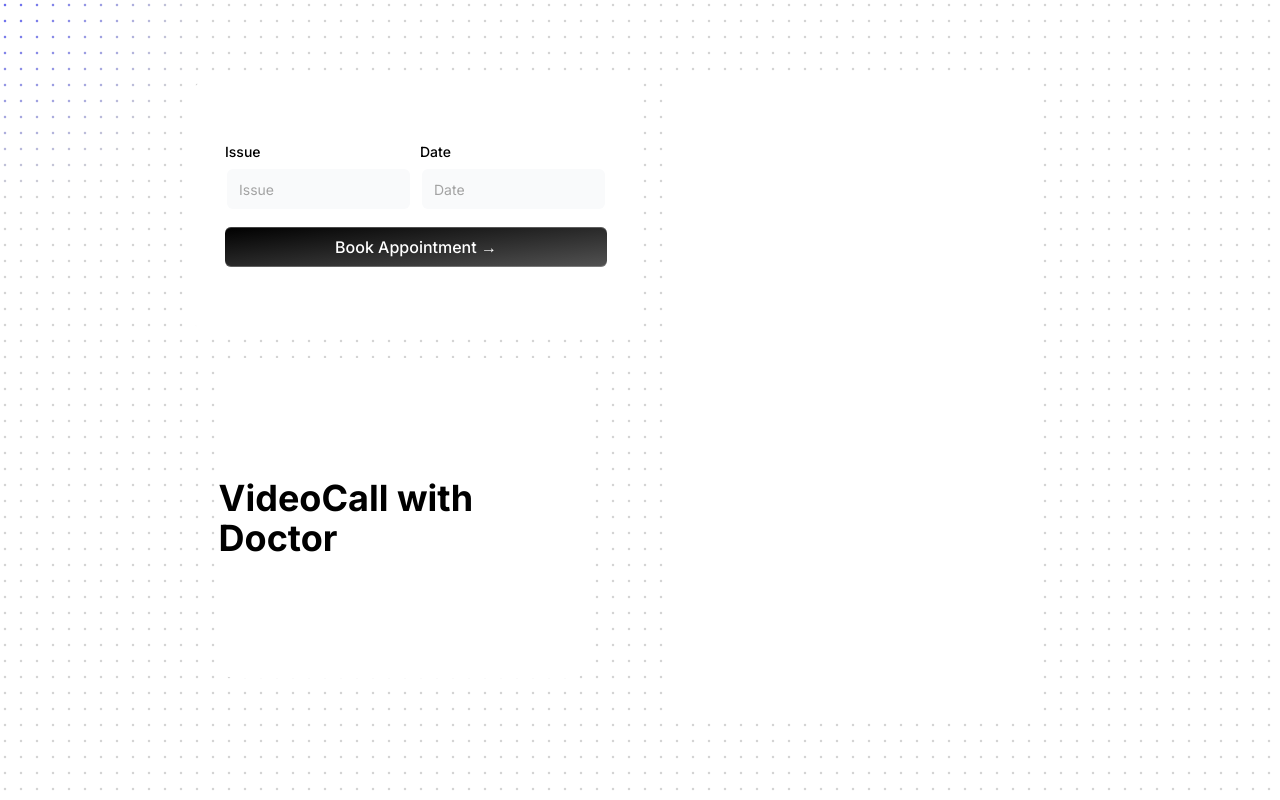
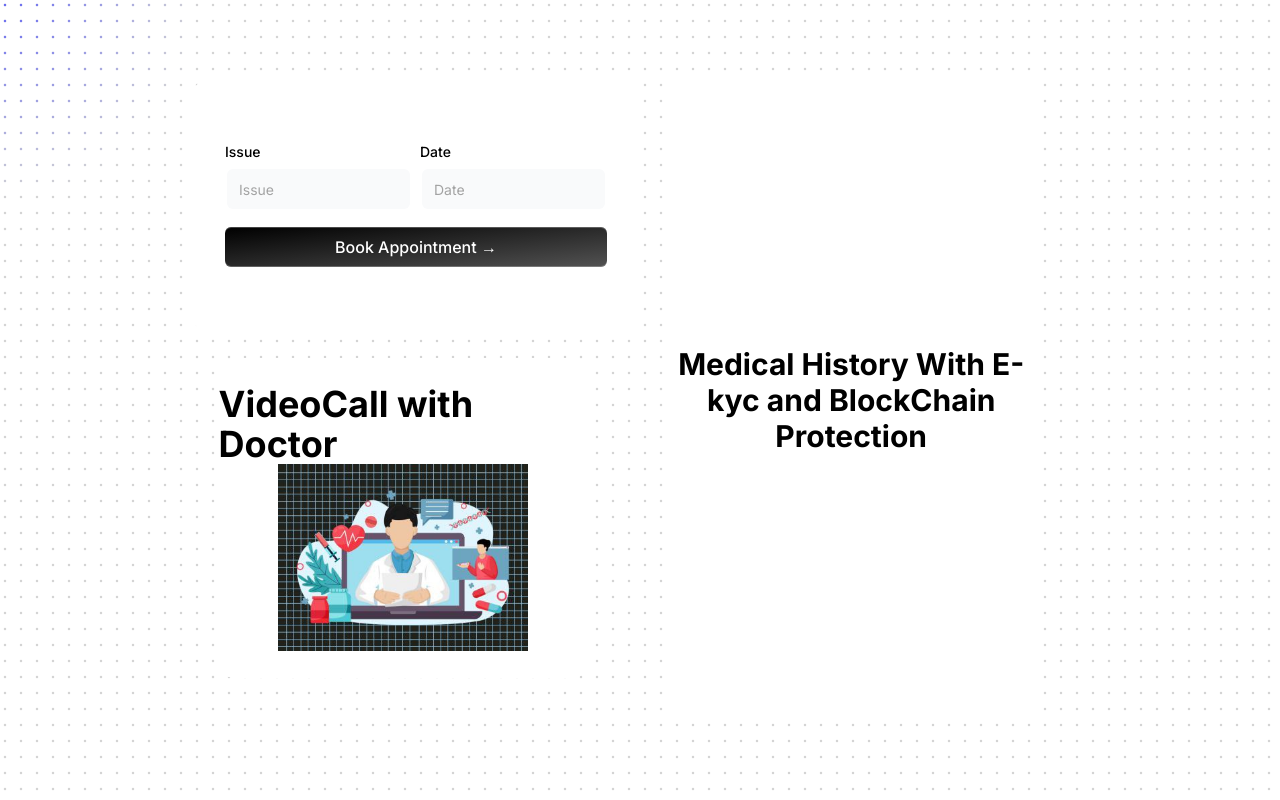
Before and after one commit to jatinsahijwani/elder.ly, a Next.js app: page /appointments in a window 1280 px wide. Built offline with nearby package versions, Linux system fonts and the light colour scheme.

Commit message:
added page etc

```diff
--- a/app/appointments/page.tsx
+++ b/app/appointments/page.tsx
@@ -1,6 +1,7 @@
 "use client";
 import { cn } from "@/utils/cn";
 import React from "react";
+import Image from "next/image";
 import { BentoGrid, BentoGridItem } from "@/components/ui/bento-grid";
 import { HeroHighlight } from "@/components/ui/hero-highlight";
 import {
@@ -64,14 +65,20 @@ export default function Page()
 
     <div onClick={()=>{
       window.location.href="/videocall"
-    }} className="videocall flex justify-center items-center text-4xl font-bold border w-[29vw] h-[40vh] rounded-2xl m-[2vw] relative shadow-input bg-white dark:bg-gray-950  border-white ">
+    }} className=" videocall flex flex-col justify-center items-center text-4xl font-bold border w-[29vw] h-[40vh] rounded-2xl m-[2vw] relative shadow-input bg-white dark:bg-gray-950  border-white ">
+
           <p>VideoCall with Doctor</p>
+          <Image src='/vc.jpg' className="" width={250} height={120} alt="smartband"/>
+
     </div>
 
     </section>
     <section>
     <div>
-      <div className="border w-[29vw] h-[80vh] rounded-2xl ml-[2vw] relative shadow-input bg-white dark:bg-gray-950  border-white "></div>
+      <div className="text-center flex flex-col justify-center items-center text-3xl font-bold border w-[29vw] h-[80vh] rounded-2xl ml-[2vw] relative shadow-input bg-white dark:bg-gray-950  border-white ">
+     <p>Medical History With E-kyc and BlockChain Protection</p>
+     </div>
+
     </div></section>
      </div>
 
```
Also changed, not shown: public/vc.jpg (added).
